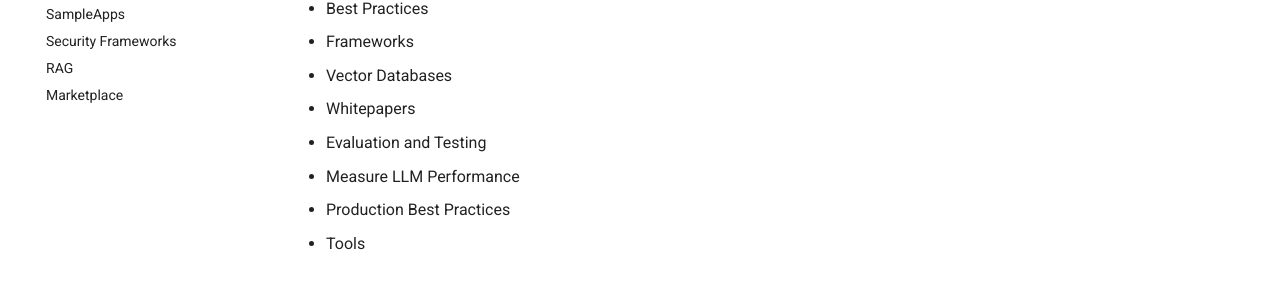
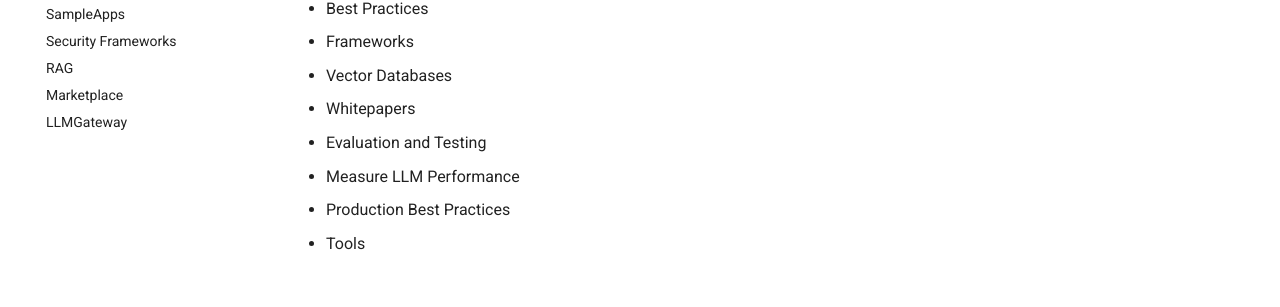
Before and after one commit to ankurkumarz/agentic-ai-knowledge-base, an MkDocs documentation site: the page built from docs/index.md, in a window 1280 px wide. Shown: the part 447-754 px from the top of the page. Built offline with MkDocs 1.6.1 and Material for MkDocs 9.7.7, drawn with Linux system fonts in a browser that asks for light colours.

Commit message:
Update mkdocs.yml

```diff
--- a/mkdocs.yml
+++ b/mkdocs.yml
@@ -28,6 +28,7 @@
   - Security Frameworks: 'SecurityFrameworks/Readme.md'
   - RAG: 'RAG/Readme.md'
   - Marketplace: 'Marketplace/Readme.md'
+  - LLMGateway: 'LLMGateway.Readme.md'
 plugins:
   - search
   - mermaid2
```
